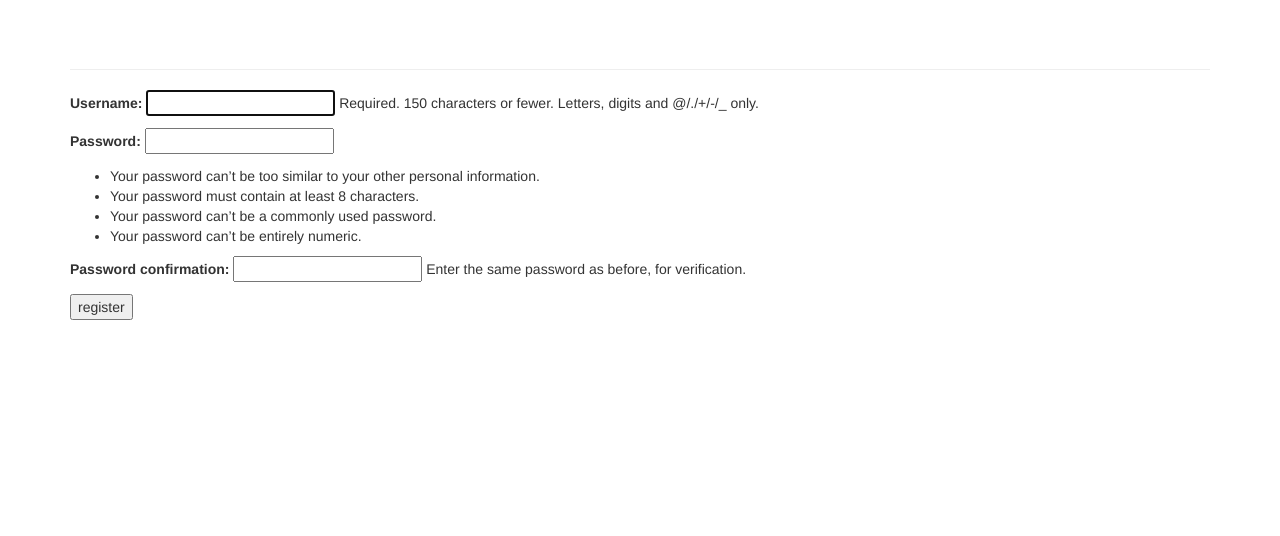
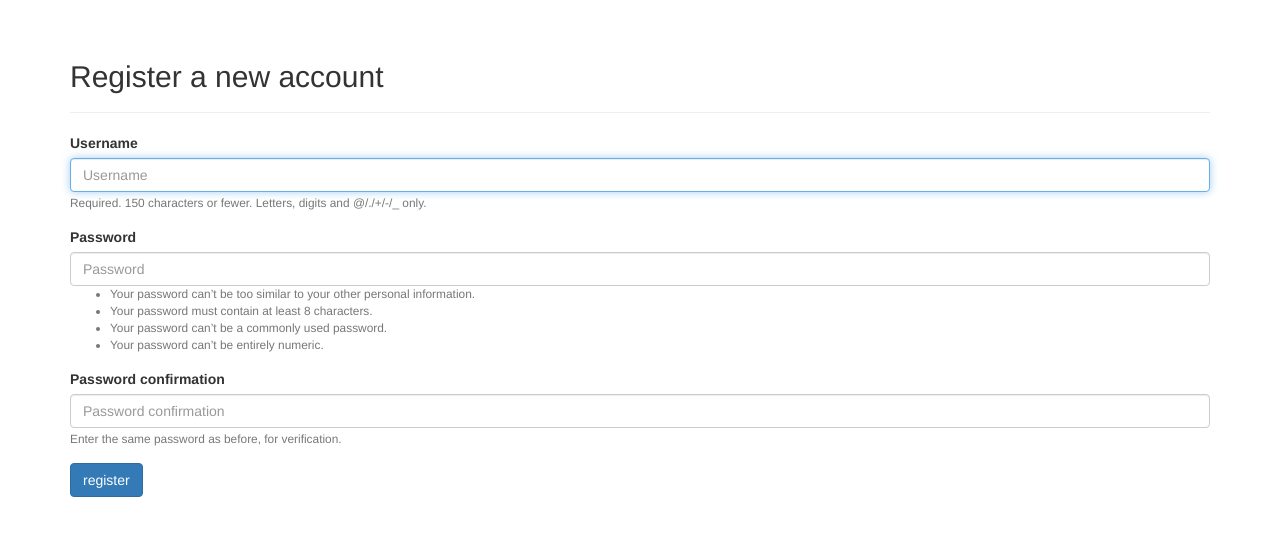
Before and after one commit to paganism/learning_log_django, a Django app: page /users/register/ in a window 1280 px wide. Shown: the part 51-587 px from the top of the page. Run offline with Django 3.2, Linux system fonts and the light colour scheme; some libraries are stand-ins or nearby versions.

Commit message:
modified register page template via bootstrap

```diff
--- a/users/templates/register.html
+++ b/users/templates/register.html
@@ -1,12 +1,20 @@
 {% extends 'learning_logs/base.html' %}
+
+{% load bootstrap3 %}
+
+{% block header %}
+    <h2>Register a new account</h2>
+{% endblock header %}
 
 {% block content %}
 
-<form action="{% url 'register' %}" method="POST">
+<form action="{% url 'register' %}" method="POST" class="form">
     {% csrf_token %}
-    {{ form.as_p }}
+    {% bootstrap_form form %}
 
-    <button name="submit">register</button>
+    {% buttons %}
+        <button name="submit" class="btn btn-primary">register</button>
+    {% endbuttons %}
     <input type="hidden" name="next" value="{% url 'index' %}">
 </form>
 
```
